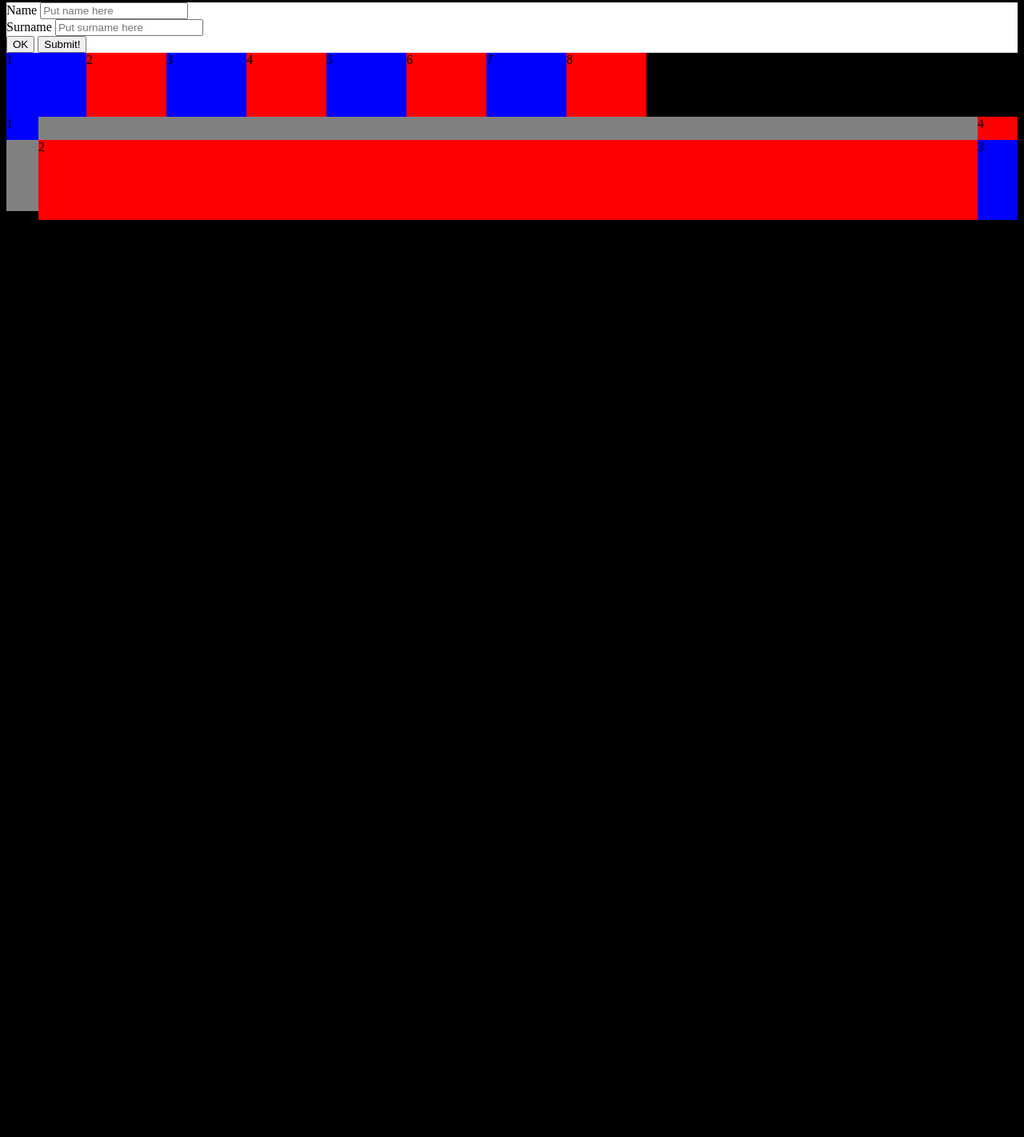
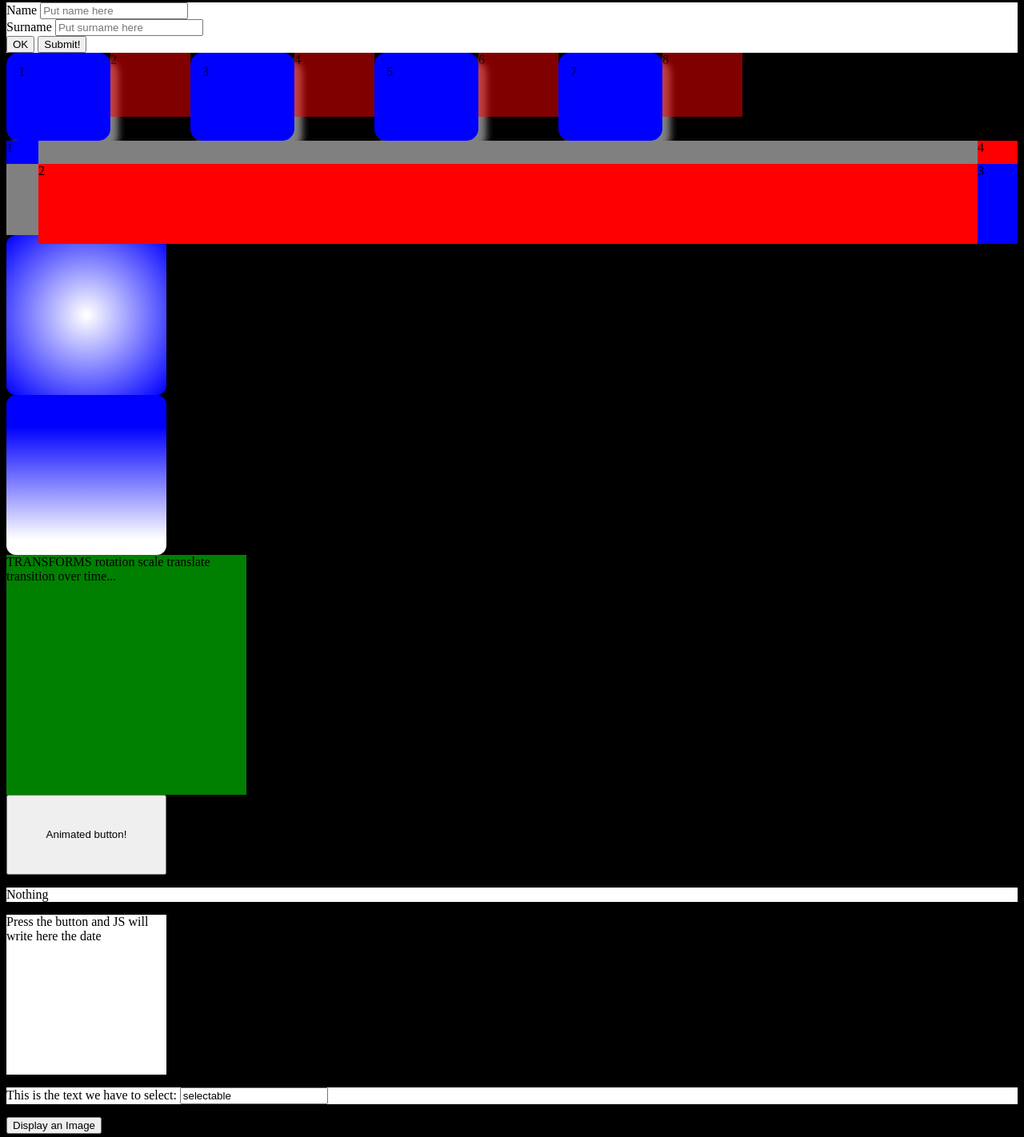
Before and after one commit to Vardemys/HTML-Courses, a plain HTML site: page mva-exam-course/main.html in a window 1280 px wide. Shown: the part 1375-2797 px from the top of the page at 80% size. Before the commit the page ends 1650 px from the top, so only its background shows below. Drawn offline with Linux system fonts and the light colour scheme.

Commit message:
Ended MVA Exam Course

```diff
--- a/mva-exam-course/main-style.css
+++ b/mva-exam-course/main-style.css
@@ -5,9 +5,9 @@ body{
 h1, h2,h3{
     font-family: Arial;
     color: black;
+    text-align: center;
 }
-/* Typing this just as a test*/
-/*maybe works*/
+
 /*
 @font-face{
 font-family: "name";
@@ -96,15 +96,39 @@ display: flex;
 flex-direction: row;
 flex-wrap: wrap;
 }
+/* Shadow and round borders*/
+/*shadow(h shadow, v shadow, blur, color)*/
 .blue{
     background-color: blue;
+    padding: 15px;
     height: 80px;
     width: 100px;
+    border-radius: 15px 15px 15px 15px;
+    box-shadow: 10px 10px 8px #808080;
 }
+/* transparency*/
 .red{
     background-color: red;
     height: 80px;
     width: 100px;
+    opacity: 0.5;/*1=opaque 0=transparent*/
+}
+/* linear/radial(center) gradient to top to bottom to corner 110deg */
+/* up to 10% completely white, to 80% mixed, then complete blue*/
+#gradient1{
+    border-radius: 12px;
+    height: 200px;
+    width: 200px;
+    /*background: linear-gradient(to top, white 10%, blue 80%);*/
+    /* radial= elipse, circle...*/
+    background: radial-gradient(circle at center, white 1%, blue 99%);
+}
+#gradient2{
+    border-radius: 12px;
+    height: 200px;
+    width: 200px;
+    background: linear-gradient(to top, white 10%, blue 80%);
+    /* radial= elipse, circle...*/
 }
 
 /* GRIDS */
@@ -144,6 +168,54 @@ flex-wrap: wrap;
     grid-row-end: 2;
     background-color: red;
 }
+/* Transforms */
+.transition{
+    height: 300px;
+    width: 300px;
+    background-color: green;
+    /*transform: translate(200px, 0px);*/
+    /*transform: rotate(45deg);*/
+    /*transform: scale(0.5,0.5);*/
+    /*transform: skew(45deg,15deg);*/
+    /* for 3d rotation rotateX (horiz) or rotateY (vert axis)*/
+    transition-property: background;
+    transition-duration: 2s;
+}
+.transition:hover{
+    background: #ff6a00;
+}
+
+/* animations */
+@keyframes glow{
+    from{
+        background-color: blue;
+    }
+    50%{
+        background-color: yellow
+    }
+    to{
+        background-color: red;
+    }
+}
+/* name has to be same as selector */
+.animated{
+    animation-name: glow;
+    animation-duration: 15s;
+}
+
+#DOMdemo{
+    background-color: white;
+    height: 200px;
+    width: 200px;
+}
+
+#demoTextSelect{
+    background-color: gray;
+    height: 200px;
+}
+#addedImg{
+    background-color: white;
+}
 footer{
     background-color: beige;
     text-align: center;
--- a/mva-exam-course/main.html
+++ b/mva-exam-course/main.html
@@ -1,6 +1,9 @@
 <!DOCTYPE html>
 <head>
     <link href="main-style.css" rel="stylesheet" type="text/css">
+    <!-- js may go here in head-->
+    <script type="text/javascript" src="script.js"></script>
+
 <title>MVA Web</title>
 <!-- nested in head CSS3
 <style>
@@ -14,7 +17,9 @@
 <nav>
     <a href="http://www.google.com">Google</a>
 </nav>
-
+<!--- embedded javascript
+<script type="text/javascript">document.write("HELLO")</script>
+-->
 <header> <h1>This is a MVA website</h1></header>
 <div class="mainBody">
     <!-- <img src="https://www.google.com/images/branding/googlelogo/1x/googlelogo_color_272x92dp.png" id="myImage" alt="Test logo" title="Google logo"/>-->
@@ -114,7 +119,25 @@
     <div id="blue2">3</div>
     <div id="red2">4</div>
 </div>
+<div id="gradient1"></div>
+<div id="gradient2"></div>
+<div class="transition">TRANSFORMS rotation scale translate transition over time...</div>
+<!-- button calling js from here-->
+<button style="height : 100px;width:200px" class="animated" onclick="doSomething()">Animated button!</button>
+<p id="editthis" style="background:white">
+    Nothing
+</p>
+<div id="DOMdemo">
+    Press the button and JS will write here the date
+</div>
+<div style="background-color:white">
+    <p >
+        This is the text we have to select:
+        <input type="text" value="selectable" onselect="doThis()"> <!-- onselect calls function in js file-->
+    </p>
 
+</div>
+<button onclick="show_image('http://www.dronoss.com/index_htm_files/317.png', 300, 300, 'Stella');">Display an Image</button>
 <footer>
     This is the footer
 </footer>
--- /dev/null
+++ b/mva-exam-course/script.js
@@ -0,0 +1,24 @@
+
+function doSomething(){
+    var name = prompt("Whats your name?");
+    alert(name + ",cool!");
+    document.getElementById("DOMdemo").innerHTML+=Date();
+
+}
+//
+//
+
+function doThis(){
+    document.getElementById("editthis").innerHTML="Somethign else";
+}
+
+function show_image(src, width, height, alt){
+    var img = document.createElement("img");
+    img.src = src;
+    img.width=width;
+    //img.height= height;
+    img.alt = alt;
+    img.id="addedImg";
+//add it to the body tag
+    document.body.appendChild(img);
+}
```
Also changed, not shown: mva-exam-course/canvasdemo.html (added, +30 -0 lines), mva-exam-course/connection.js (added, +40 -0 lines).
